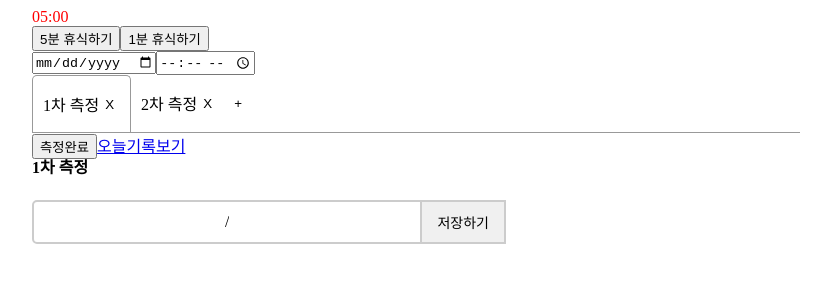
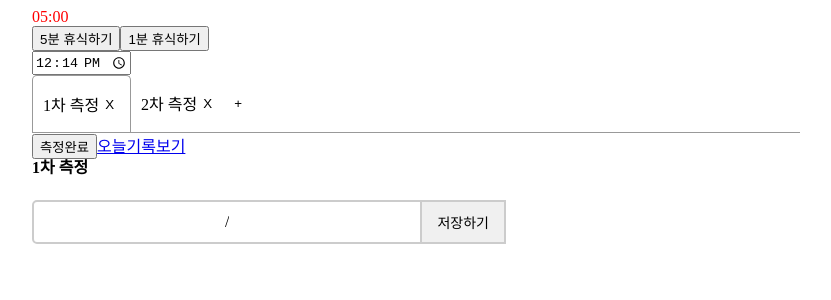
Before and after one commit to js990311/bp-note, a React (Vite) app: page /record/1/am in a window 1280 px wide. Shown: the top 300 px of the page, without its empty margins (232-1063 px from the left). Built offline with nearby package versions, Linux system fonts and the light colour scheme.

Commit message:
fix: datetime component

```diff
--- a/src/components/global/input/InputTime.jsx
+++ b/src/components/global/input/InputTime.jsx
@@ -1,27 +1,29 @@
-import { useEffect } from "react";
+import { useEffect, useState } from "react";
 
-const getTimeToString = (time) => {
-    return `${time.getHours()}:${time.getMinutes()}`;
-}
 
 const InputTime = ({name, value, onChange}) => {
 
-    useEffect(
-        ()=>{
+    const [time, setTime] = useState(
+        value || new Date().toLocaleTimeString('en-GB', { hour: '2-digit', minute: '2-digit' })
+      );
+
+      useEffect(() => {
+        // value prop이 변경되면 time 상태를 업데이트
+        if (value) {
+          setTime(value);
+        }else{
             onChange({
-                name : 'time',
-                value : getTimeToString(new Date())
-            });
+                name: name,
+                value: time
+            })
         }
-        ,[]
-    );
-
+      }, [value]);
 
     return (
         <>
             <input
                 type="time"
-                value={value}
+                value={time}
                 name={name}
                 onChange={(e)=>{
                     const {name, value} = e.target;
--- a/src/components/record/BPrecord.jsx
+++ b/src/components/record/BPrecord.jsx
@@ -9,11 +9,8 @@ import { RecordsContext } from "../record-context/BpRecordContext";
 
 const BPRecord = () => {
     const {date, ampm} = useParams();
+    const [time, setTime] = useState('');
     const {addData} = useContext(RecordsContext);
-    const [dateTime, setDateTime] = useState({
-        date : date,
-        time : ''
-    });
 
     const [pressures, setPressures] = useState([
         {
@@ -25,13 +22,6 @@ const BPRecord = () => {
             diastolic : ''
         }
     ]);
-
-    const onChangeDateTime = ({name, value}) => {
-        setDateTime({
-            [name] : value,
-            ...dateTime
-        })
-    }
 
     const updatePressure = (pressure, index) => {
         console.log(pressure, index);
@@ -60,7 +50,7 @@ const BPRecord = () => {
     const saveDate = () => {
         console.log('save data');
         addData({
-            time: dateTime.time,
+            time: time,
             pressures : pressures
         },{
             date: date,
@@ -73,15 +63,10 @@ const BPRecord = () => {
         <div className="record">
             <BPTimer></BPTimer>
             <div>
-                <InputDate
-                    name={'date'}
-                    value={dateTime.date}
-                    onChange={onChangeDateTime}
-                ></InputDate>
                 <InputTime
                     name={'time'}
-                    value={dateTime.time}
-                    onChange={onChangeDateTime}
+                    value={time}
+                    onChange={({name, value})=>{setTime(value)}}
                 ></InputTime>
                 <Tab
                     onCreate={createPressure}
```
